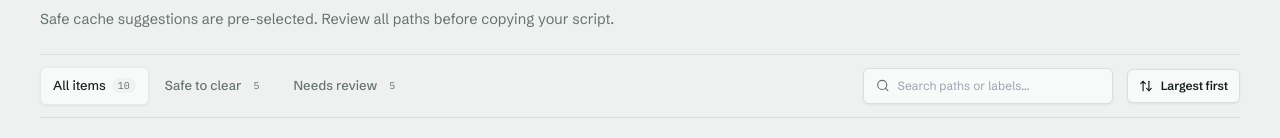
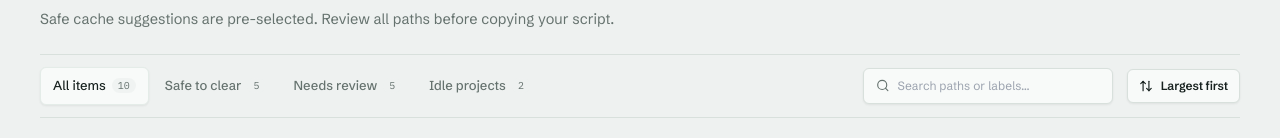
Before and after one commit to hameem-codes/tidyr, a React (Vite) app: page /cleanup in a window 1280 px wide. Shown: the part 188-326 px from the top of the page. Built offline with nearby package versions, Linux system fonts and the light colour scheme.

Commit message:
feat(cleanup): add idle projects filter tab on cleanup page
P3.4 - add dedicated Idle projects filter tab displaying eligible idle project recommendations.

```diff
--- a/src/pages/Cleanup.tsx
+++ b/src/pages/Cleanup.tsx
@@ -14,6 +14,7 @@ import { buildScript } from '../lib/script'
 import type { RecommendationItem } from '../types/scan'
 
 type SortMode = 'size-desc' | 'size-asc' | 'label'
+type FilterTab = 'all' | 'safe' | 'review' | 'idle'
 
 function isItemIdleEligible(item: RecommendationItem, idleDays: number): boolean {
   if (item.daysIdle !== undefined) {
@@ -27,6 +28,12 @@ function isItemIdleEligible(item: RecommendationItem, idleDays: number): boolean
     }
   }
   return true
+}
+
+function isIdleProjectItem(item: RecommendationItem): boolean {
+  if (item.daysIdle !== undefined || item.lastModified !== undefined) return true
+  if (item.id.includes('node-modules') || item.id.includes('next-output')) return true
+  return item.paths.some(p => p.includes('node_modules') || p.includes('.next') || p.includes('.turbo'))
 }
 
 export default function Cleanup() {
@@ -43,7 +50,7 @@ export default function Cleanup() {
   const [confirm, setConfirm] = useState(false)
   const [scriptToCopy, setScriptToCopy] = useState('')
   const [query, setQuery] = useState('')
-  const [filter, setFilter] = useState<'all' | 'safe' | 'review'>('all')
+  const [filter, setFilter] = useState<FilterTab>('all')
   const [sortMode, setSortMode] = useState<SortMode>('size-desc')
 
   useEffect(() => {
@@ -52,14 +59,19 @@ export default function Cleanup() {
 
   const visible = useMemo(() => {
     if (!data) return []
-    let items = data.items.filter(
-      item =>
-        isItemIdleEligible(item, idleDays) &&
-        (filter === 'all' || item.tier === filter) &&
-        (item.label.toLowerCase().includes(query.toLowerCase()) ||
-          item.paths.some(path => path.toLowerCase().includes(query.toLowerCase())) ||
-          item.note.toLowerCase().includes(query.toLowerCase()))
-    )
+    const q = query.toLowerCase()
+    let items = data.items.filter(item => {
+      if (!isItemIdleEligible(item, idleDays)) return false
+      if (filter === 'idle' && !isIdleProjectItem(item)) return false
+      if (filter === 'safe' && item.tier !== 'safe') return false
+      if (filter === 'review' && item.tier !== 'review') return false
+
+      return (
+        item.label.toLowerCase().includes(q) ||
+        item.paths.some(path => path.toLowerCase().includes(q)) ||
+        item.note.toLowerCase().includes(q)
+      )
+    })
 
     if (sortMode === 'size-desc') {
       items = [...items].sort((a, b) => b.size - a.size)
@@ -117,7 +129,7 @@ export default function Cleanup() {
 
       <div className="cleanup-toolbar">
         <div className="filter-tabs" role="tablist">
-          {(['all', 'safe', 'review'] as const).map(tab => (
+          {(['all', 'safe', 'review', 'idle'] as const).map(tab => (
             <button
               key={tab}
               type="button"
@@ -126,11 +138,19 @@ export default function Cleanup() {
               className={filter === tab ? 'active' : ''}
               onClick={() => setFilter(tab)}
             >
-              {tab === 'all' ? 'All items' : tab === 'safe' ? 'Safe to clear' : 'Needs review'}
+              {tab === 'all'
+                ? 'All items'
+                : tab === 'safe'
+                  ? 'Safe to clear'
+                  : tab === 'review'
+                    ? 'Needs review'
+                    : 'Idle projects'}
               <span>
                 {tab === 'all'
                   ? data.items.filter(i => isItemIdleEligible(i, idleDays)).length
-                  : data.items.filter(i => isItemIdleEligible(i, idleDays) && i.tier === tab).length}
+                  : tab === 'idle'
+                    ? data.items.filter(i => isIdleProjectItem(i) && isItemIdleEligible(i, idleDays)).length
+                    : data.items.filter(i => isItemIdleEligible(i, idleDays) && i.tier === tab).length}
               </span>
             </button>
           ))}
```
